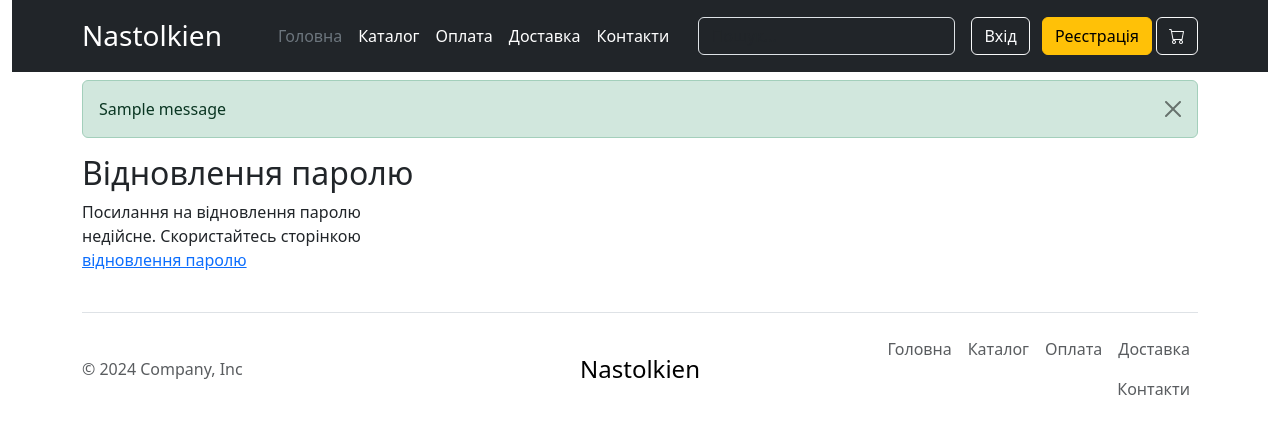
After one commit to DORSCORD/python-web-store-2024, a Django app: page /account/password-reset/1/1/ in a window 1280 px wide. The commit adds this page. Shown: the top 434 px of the page. Run offline with Django 5.2, Linux system fonts and the light colour scheme; tables that the repository leaves empty hold one stand-in row (values such as "Sample post"); one stand-in notice (Sample message) is shown; parts of the project's set-up code (start-up, migrations or seed data) failed here and were passed over; some libraries are stand-ins or nearby versions.

Commit message:
Add password reset, fix bags

```diff
--- a/account/templates/registration/login.html
+++ b/account/templates/registration/login.html
@@ -18,6 +18,10 @@
       <input type="hidden" name="next" value="{{ next }}">
       <input type="submit" value="Вхід" class="btn btn-warning">
     </form>
+    <p class="mt-2">
+      <a href="{% url 'register' %}" class="text-decoration-none">Реєстрація</a>
+      <a href="{% url 'password_reset' %}" class="ms-2 text-decoration-none">Забули пароль?</a>
+    </p>
   </div>
 </div>
 {% endblock content %}
--- /dev/null
+++ b/account/templates/registration/password_reset_confirm.html
@@ -0,0 +1,25 @@
+{% extends "shop/base.html" %}
+{% load crispy_forms_tags %}
+
+{% block title %}Відновлення паролю{% endblock  %}
+
+{% block content %}
+<div class="row">
+  <div class="col-4">
+    <h2>Відновлення паролю</h2>
+    {% if validlink %}
+      <p>Заповніть поля нижче для зміни паролю.</p>
+      <form method="post">
+        {{ form|crispy }}
+        {% csrf_token %}
+        <input type="submit" value="Змінити" class="btn btn-warning">
+      </form>
+    {% else %}
+      <p>
+        Посилання на відновлення паролю недійсне.
+        Скористайтесь сторінкою <a href="{% url 'password_reset' %}">відновлення паролю</a>
+      </p>
+    {% endif %}
+  </div>
+</div>
+{% endblock content %}
--- /dev/null
+++ b/account/templates/registration/password_reset_email.html
@@ -0,0 +1,3 @@
+Хтось запросив відновленню паролю для користувача з електронною поштою {{ email }}.
+Перейдіть за наступним посиланням: {{ protocol }}://{{ domain}}{% url 'password_reset_confirm' uidb64=uid token=token %}
+Ваш логін, якщо Ви забули: {{ user.get_username }}
--- a/account/urls.py
+++ b/account/urls.py
@@ -11,5 +11,10 @@ urlpatterns = [
     path("password-change/done/", auth_views.PasswordChangeDoneView.as_view(), name="password_change_done"),
     path("register/", views.register, name="register"),
     path("edit/", views.edit, name="edit"),
+    # url-адреси для скидання паролю
+    path("password-reset/", auth_views.PasswordResetView.as_view(), name="password_reset"),
+    path("password-reset-done/", auth_views.PasswordResetDoneView.as_view(), name="password_reset_done"),
+    path("password-reset/<uidb64>/<token>/", auth_views.PasswordResetConfirmView.as_view(), name="password_reset_confirm"),
+    path("password-reset/complete/", auth_views.PasswordResetCompleteView.as_view(), name="password_reset_complete"),
 
 ]
--- a/core/settings.py
+++ b/core/settings.py
@@ -142,3 +142,7 @@ CART_SESSION_ID = "cart"
 LOGIN_REDIRECT_URL = "shop:product_list"
 LOGIN_URL = "login"
 LOGOUT_URL = "logout"
+
+# E-mails
+
+EMAIL_BACKEND = "django.core.mail.backends.console.EmailBackend"
--- a/shop/templates/shop/base.html
+++ b/shop/templates/shop/base.html
@@ -56,6 +56,14 @@
       </header>
     </div>
 
+    <div class="container mt-2" id = "messages">
+      {% for message in messages %}
+        <div class="alert alert-{% if messages.tags == "error" %}danger {% else %}success{% endif %} alert-dismissible fade show">
+          {{ message|safe }}
+          <button type="button" class="btn-close" data-bs-dismiss="alert"></button>
+        </div>
+      {% endfor %}
+    </div>
     <div class="container">
       <div class="row">
         <div class="col-12">
```
Also changed, not shown: account/templates/account/edit.html (+7 -5 lines), account/templates/registration/password_reset_complete.html (added, +9 -0 lines), account/templates/registration/password_reset_done.html (added, +10 -0 lines), account/templates/registration/password_reset_form.html (added, +22 -0 lines), account/views.py (+28 -20 lines).
